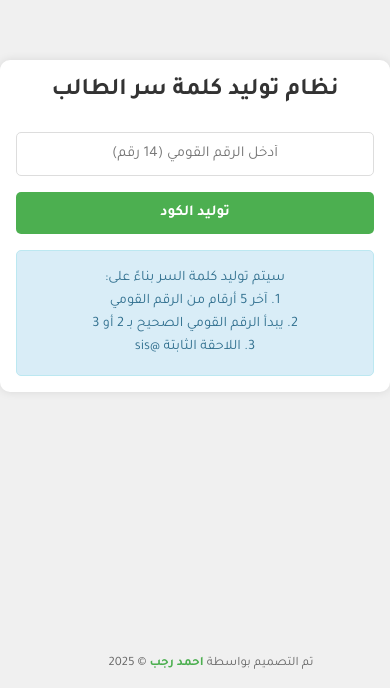
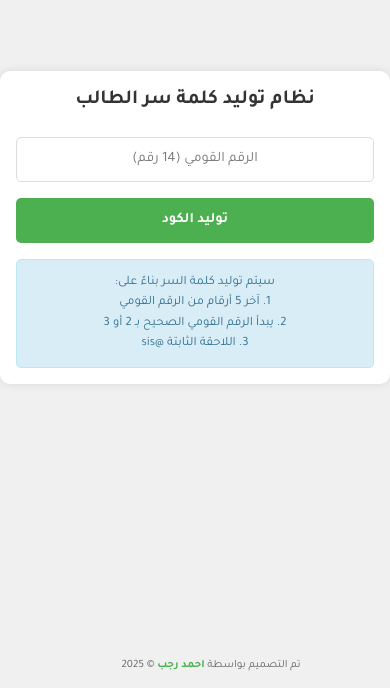
Before and after one commit to habat-tech/ToolsBNS, a plain HTML site: page index.html in a window 390 px wide. Shown: the part 188-876 px from the top of the page. Drawn offline with Linux system fonts and the light colour scheme.

Commit message:
Update index.html

```diff
--- a/index.html
+++ b/index.html
@@ -2,7 +2,7 @@
 <html lang="ar" dir="rtl">
 <head>
     <meta charset="UTF-8">
-    <meta name="viewport" content="width= device-width, initial-scale=1.0, maximum-scale=5.0">
+    <meta name="viewport" content="width=device-width, initial-scale=1.0, maximum-scale=5.0">
     <title>توليد كلمة سر الطالب</title>
     <style>
         @import url('https://fonts.googleapis.com/css2?family=Tajawal:wght@400;700&display=swap');
@@ -46,11 +46,12 @@
             background-color: #fff;
             font-family: 'Tajawal', sans-serif;
             box-sizing: border-box;
+            min-height: 45px;
         }
         button {
             background-color: #4CAF50;
             color: white;
-            padding: 0.75rem;
+            padding: 0.75rem 0.5rem;
             border: none;
             border-radius: 5px;
             cursor: pointer;
@@ -59,6 +60,7 @@
             width: 100%;
             font-family: 'Tajawal', sans-serif;
             font-weight: 700;
+            min-height: 45px;
         }
         button:hover {
             background-color: #45a049;
@@ -111,6 +113,16 @@
             text-decoration: underline;
         }
 
+        /* تحسينات التجاوب */
+        @media (max-width: 768px) {
+            .container {
+                padding: 2rem 1.5rem;
+            }
+            h1 {
+                font-size: 2rem;
+            }
+        }
+
         @media (max-width: 480px) {
             h1 {
                 font-size: 1.5rem;
@@ -120,6 +132,23 @@
             }
             button, input {
                 font-size: 0.95rem;
+            }
+        }
+
+        @media (max-width: 400px) {
+            h1 {
+                font-size: 1.25rem;
+            }
+            input, button {
+                padding: 0.6rem;
+                font-size: 0.9rem;
+            }
+            .info {
+                font-size: 0.8rem;
+                padding: 0.8rem;
+            }
+            footer {
+                font-size: 0.7rem;
             }
         }
 
@@ -135,17 +164,17 @@
                 font-size: 1rem;
                 padding: 0.75rem;
             }
-            footer {
-                font-size: 0.75rem;
-            }
         }
 
-        @media (min-width: 768px) {
-            .container {
-                padding: 2rem;
+        @media (max-width: 340px) {
+            h1 {
+                font-size: 1.1rem;
             }
-            h1 {
-                font-size: 2rem;
+            input::placeholder {
+                font-size: 0.8rem;
+            }
+            .info {
+                font-size: 0.75rem;
             }
         }
     </style>
@@ -153,7 +182,11 @@
 <body>
     <div class="container">
         <h1>نظام توليد كلمة سر الطالب</h1>
-        <input type="text" id="nationalId" placeholder="أدخل الرقم القومي (14 رقم)" maxlength="14" inputmode="numeric">
+        <input type="text"
+               id="nationalId"
+               placeholder="الرقم القومي (14 رقم)"
+               maxlength="14"
+               inputmode="numeric">
         <button onclick="generateCode()">توليد الكود</button>
         <div id="result" onclick="copyToClipboard()"></div>
         <div class="info">
```
